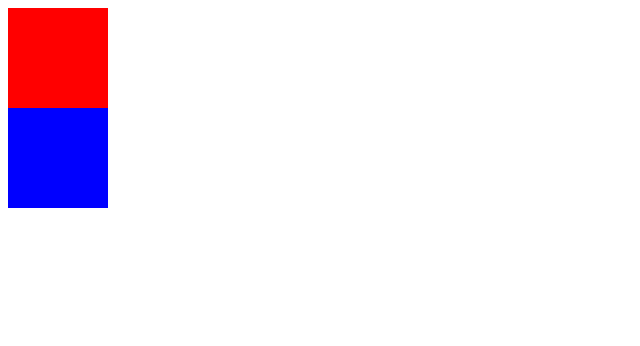
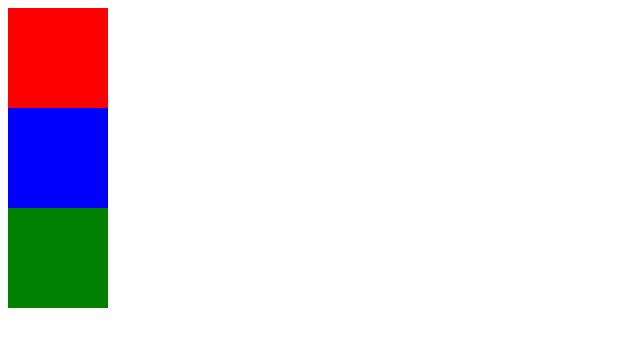
Before and after one commit to SabirAmeen/Team, a plain HTML site: page index.html in a window 1280 px wide. Shown: the whole page, without its empty margins (0-640 px from the left). Drawn offline with Linux system fonts and the light colour scheme.

Commit message:
test commit

```diff
--- a/index.html
+++ b/index.html
@@ -11,6 +11,12 @@
 				height: 100px;
 				background-color: blue;
 			}
+
+			#div3{
+				width:100px;
+				height: 100px;
+				background-color: green;
+			}
 		</style>
 	</head>
 	<body>
@@ -18,5 +24,8 @@
 		</div>
 		<div id="div2">
 		</div>
+		<div id="div3">
+
+		</div>
 	</body>
 </html>
```
